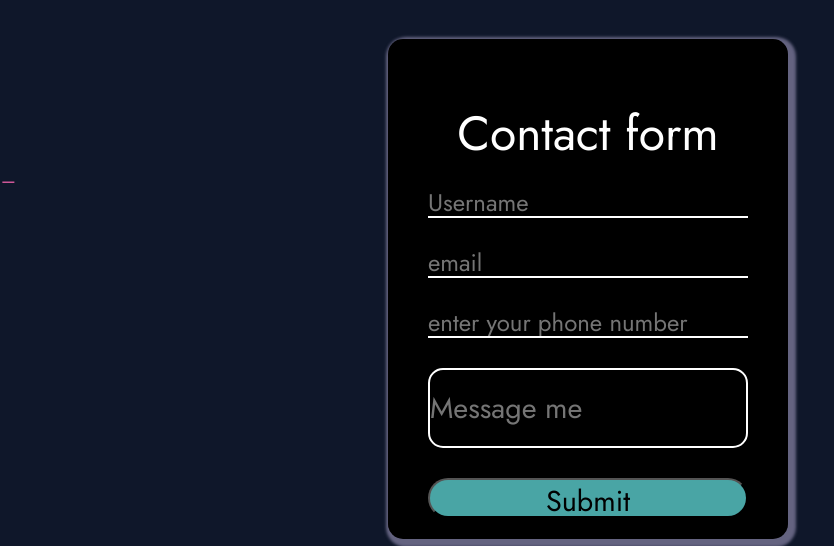
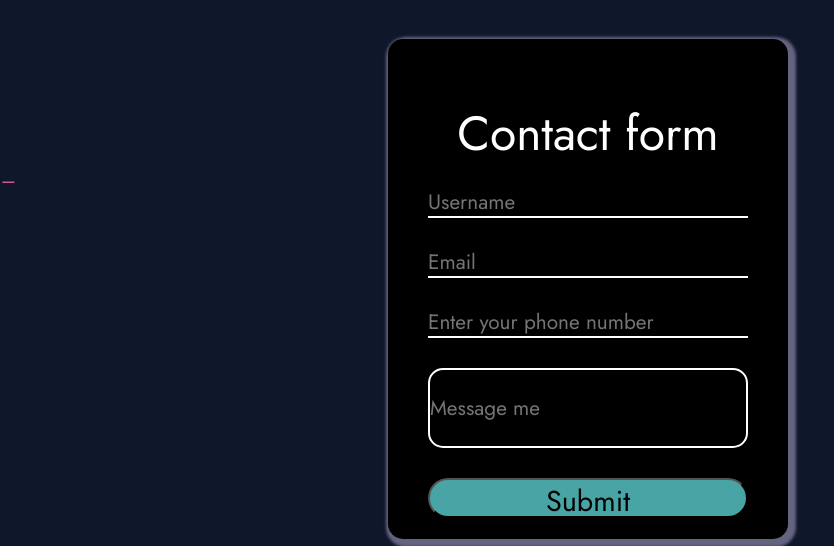
Before and after one commit to acidicsameer/My-portfolio, a plain HTML site: page index.html in a window 1280 px wide. Shown: the part 2521-3067 px from the top of the page, 446-1280 px from the left. Drawn offline with Linux system fonts and the light colour scheme.

Commit message:
some changes in text

```diff
--- a/index.html
+++ b/index.html
@@ -121,9 +121,9 @@
 
             </i><input type="text" placeholder="Username" name="username" /></div>
     <div class="email">
-            <input type="email" placeholder="email" name="email" /></div>
+            <input type="email" placeholder="Email" name="email" /></div>
             <div class="phone">
-             <input type="number" name="number" placeholder="enter your phone number"></div>
+             <input type="number" name="number" placeholder="Enter your phone number"></div>
              <div class="comment">
                 <input type="message" name="message" placeholder="Message me ">
              </div>
--- a/style.css
+++ b/style.css
@@ -137,7 +137,7 @@ nav {
       outline: none;
       background: transparent;
       color: white;
-      font-size: 1.5rem;
+      font-size: 1.3rem;
     }
     & .email {
       margin-top: 20px;
@@ -153,7 +153,7 @@ nav {
       outline: none;
       background: transparent;
       color: white;
-      font-size: 1.5rem;
+      font-size: 1.3rem;
     }
     & .phone {
       margin-top: 20px;
@@ -169,7 +169,7 @@ nav {
       outline: none;
       background: transparent;
       color: white;
-      font-size: 1.5rem;
+      font-size: 1.3rem;
     }
     & .comment {
       margin-top: 20px;
@@ -185,7 +185,7 @@ nav {
       outline: none;
       background: transparent;
       color: white;
-      font-size: 1.8rem;
+      font-size: 1.3rem;
     }
 
     & .submit {
```
